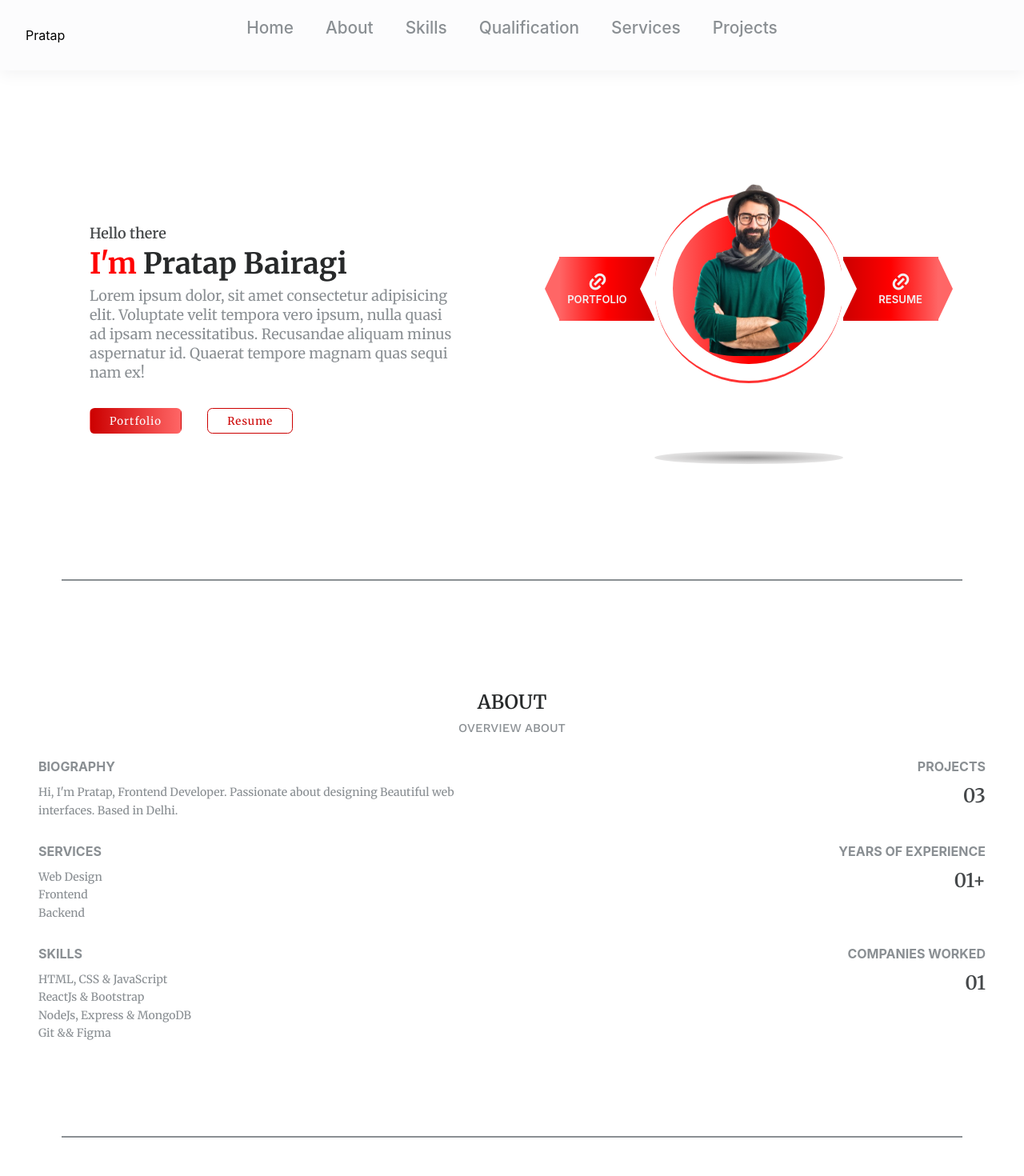
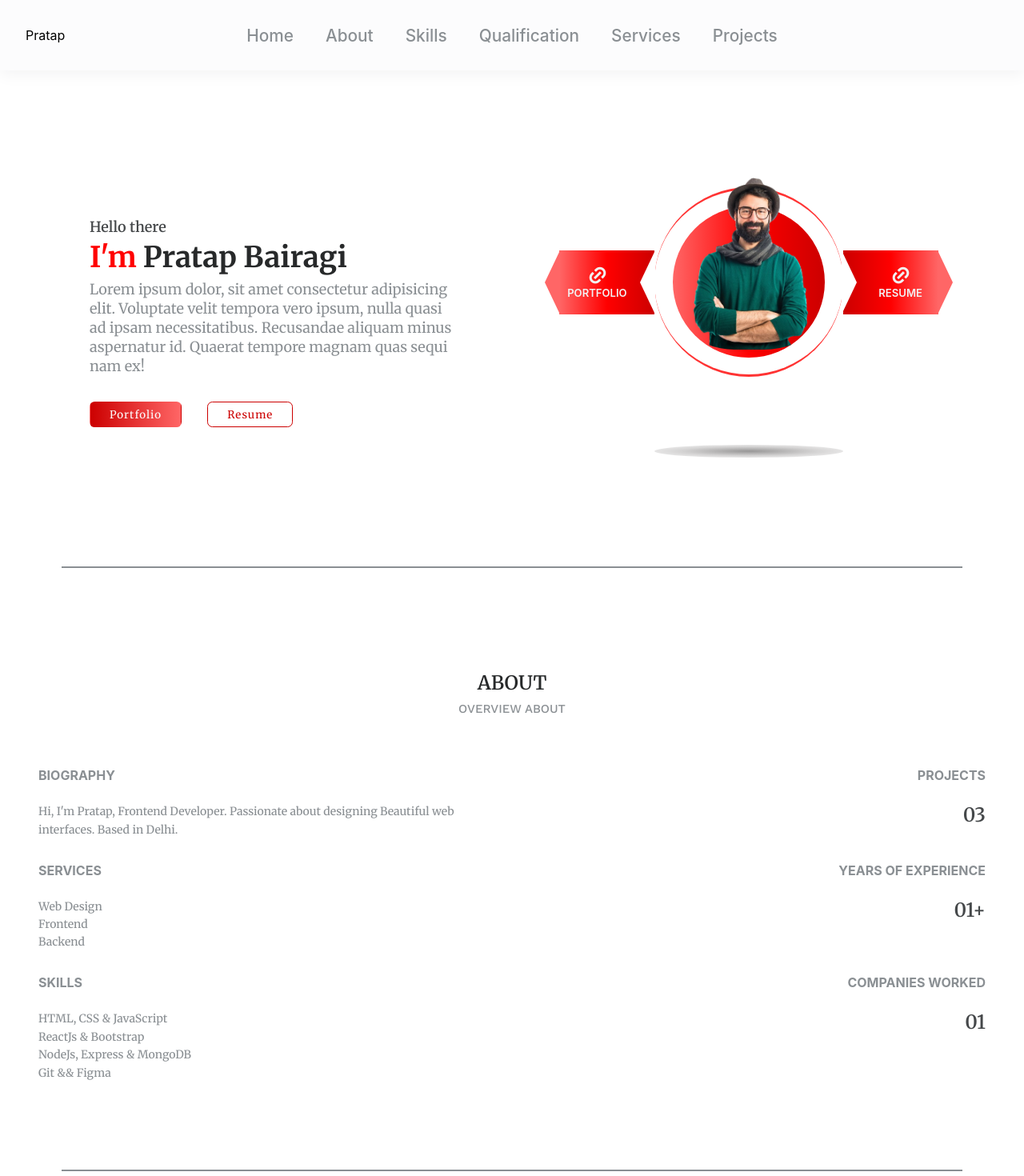
Before and after one commit to pratapbairagi/portfolio3, a React (Create React App) app in the folder portfolio/: page / in a window 1280 px wide. Shown: the top 1470 px of the page at 80% size. Built offline with nearby package versions, Linux system fonts and the light colour scheme.

Commit message:
third commit

```diff
--- a/portfolio/src/App.css
+++ b/portfolio/src/App.css
@@ -402,6 +402,9 @@ section::after {
 .hero_container, .about_container, .skills_container, .qualification_container {
   padding: 8dvh 1.75rem 8dvh 1.75rem;
 }
+.about_container .content, .skills_container .content, .qualification_container .content {
+  margin-top: 1rem;
+}
 
 .about_grid, .qualification_grid {
   margin-top: 1.8rem;
@@ -425,7 +428,8 @@ section::after {
   display: flex;
   flex-direction: column;
   row-gap: 1rem;
-  margin-top: 0.7rem;
+  /* margin-top: 0.7rem; */
+  margin-top: 1.5rem !important;
   font-family: var(--body-font-family);
   align-items: flex-start;
 }
@@ -449,9 +453,9 @@ section::after {
 }
 
 /* skills */
-.skills_container .skills_grid .data {
+/* .skills_container .skills_grid .data {
   margin-top: 1rem;
-}
+} */
 
 .skills_container .skills_grid>div:nth-child(2) .data .list {
   grid-template-columns: repeat(1, 100%);
@@ -467,7 +471,6 @@ section::after {
 .skills_container .skills_grid .title {
   margin: auto;
   text-align: center;
-  margin-top: 2rem;
 }
 
 .skills_container .data .list {
@@ -529,7 +532,7 @@ section::after {
 }
 .qualification_grid .data{
   margin: 0 auto ;
-  margin-top: 2.25rem;
+  /* margin-top: 2.25rem; */
   max-width: 320px;
 }
 .qualification_grid .data .list{
@@ -538,7 +541,6 @@ section::after {
   width: 100%;
   display: flex ;
   flex-direction: column ;
-  /* border: 1px solid red; */
 }
 .qualification_grid .data .list li{
   display: flex;
@@ -546,7 +548,6 @@ section::after {
   justify-content: flex-start;
   align-items: flex-start;
   gap: 0 ;
-  /* border: 1px solid red; */
 }
 
 .qualification_grid .data .list li span{
@@ -557,11 +558,9 @@ section::after {
   font-size: var(--mobile-small-font-size);
   font-weight: var(--font-medium);
   font-family: var(--title-font-family);
-  /* border: 1px solid red; */
 }
 .qualification_grid .data .list li span:nth-child(3){
   margin-top: 0 !important;
-
 }
 
 .qualification_grid .data .data_heading{
@@ -620,6 +619,10 @@ section::after {
   .hero_container, .about_container, .skills_container, .qualification_container {
     padding: 8dvh 1.75rem 8dvh 1.75rem;
   }
+  .about_container .content, .skills_container .content, .qualification_container .content {
+    margin-top: 1rem;
+
+  }
 
   .hero_info {
     width: 100%;
@@ -651,6 +654,10 @@ section::after {
 
   .about_container, .skills_container, .qualification_container {
     padding: 8dvh 1.75rem 8dvh 1.75rem;
+  }
+
+   .about_container .content, .skills_container .content, .qualification_container .content{
+    margin-top: 2rem;
   }
 
   .hero_info {
@@ -697,7 +704,11 @@ section::after {
   }
 
   .hero_container, .about_container, .skills_container, .qualification_container {
-    padding: 16dvh 1.75rem 16dvh 1.75rem;
+    padding: 14dvh 1.75rem 14dvh 1.75rem;
+  }
+
+  .about_container .content, .skills_container .content, .qualification_container .content{
+    margin-top: 3rem;
   }
 
   .hero_content:nth-child(1) {
@@ -739,8 +750,11 @@ section::after {
     padding: 0;
     box-shadow: 0;
     background: transparent;
-    top: 1.15rem;
+    transform: translateY(0);
+    /* top: 1.15rem; */
     box-shadow: none;
+    height: 9dvh;
+    align-items: center;
   }
 
   .nav li a {
@@ -809,7 +823,12 @@ section::after {
   }
 
   .hero_container, .about_container, .skills_container, .qualification_container {
-    padding: 16dvh 3rem 16dvh 3rem;
+    padding: 15dvh 3rem 15dvh 3rem;
+  }
+
+  .about_container .content, .skills_container .content, .qualification_container .content {
+    margin-top: 4rem;
+
   }
 
   .hero_greeting {
@@ -896,9 +915,9 @@ section::after {
     padding: 1rem 2rem;
     border-radius: 0;
   }
-  .nav_container .nav{
+  /* .nav_container .nav{
     top: 1.25rem;
-  }
+  } */
 
   .nav_container span:nth-child(3) {
     display: none;
@@ -906,14 +925,17 @@ section::after {
 
   .nav {
     position: fixed;
-    /* top:0.9rem ; */
-    transform: translateY(0.1rem);
+    top: 0 ;
+    transform: translateY(0);
     z-index: var(--z-index-level-heighest);
     grid-template-columns: repeat(6, max-content);
     padding: 0;
     box-shadow: 0;
     background: transparent;
     box-shadow: none;
+
+    height: 11dvh;
+    align-items: center;
   }
 
   .nav li a {
@@ -931,17 +953,17 @@ section::after {
 
   /* about */
 
-  .about_grid>div:nth-child(2),
-  .about_grid>div:nth-child(4),
-  .about_grid>div:nth-child(6) {
+  .about_grid > div:nth-child(2),
+  .about_grid > div:nth-child(4),
+  .about_grid > div:nth-child(6) {
     align-items: flex-end;
     align-items: flex-end;
     text-align: right;
   }
 
-  .about_grid>div:nth-child(2) .data h3,
-  .about_grid>div:nth-child(4) .data h3,
-  .about_grid>div:nth-child(6) .data h3 {
+  .about_grid > div:nth-child(2) .data h3,
+  .about_grid > div:nth-child(4) .data h3,
+  .about_grid > div:nth-child(6) .data h3 {
     align-self: flex-end;
   }
 
```
Also changed, not shown: 1 other file (tests, documents, lock files or other folders).
